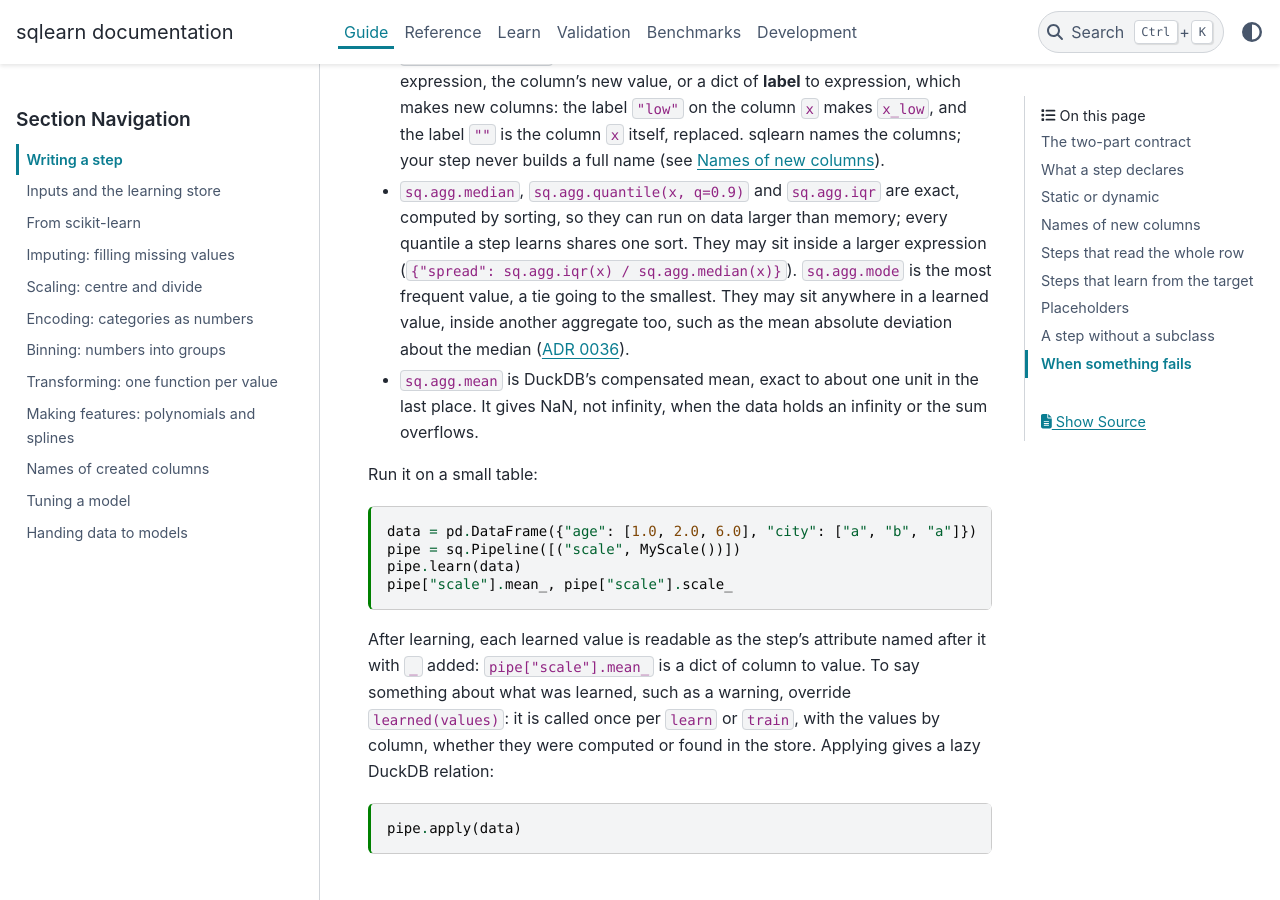
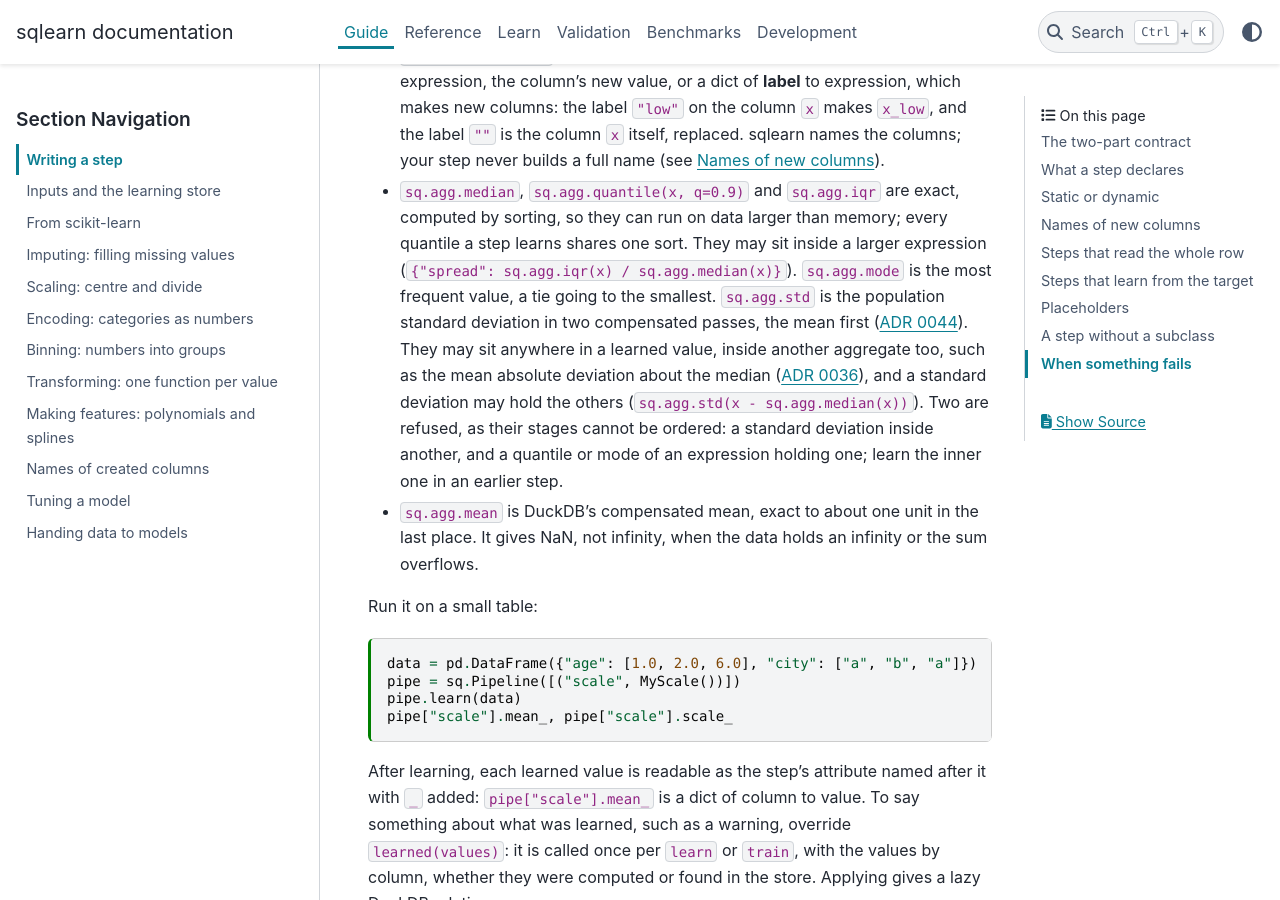
Before and after one commit to glaucis/sqlearn, a Sphinx documentation site: the page built from docs/guide/writing-a-step.md, in a window 1280 px wide and 900 px high, scrolled down 811 px. Built offline with Sphinx 7.4.7 and the PyData theme 0.15.4, drawn with Linux system fonts in a browser that asks for light colours; pages that are not in the unit, such as notebooks, are missing from menus; the version number could not be read and is left out.

Commit message:
docs: record the two-pass standard deviation in ADR 0044 (#28)
ADR 0044 records the staged two passes, the min = max rule for an
exact 0, the measured cost (about 2.9 times through sqlearn, every
form within 64 MB), the 2-ULP bound and why, and which nestings are
refused. ADR 0033's standard deviation line is marked superseded,
ADR 0036 notes the extension, the guide names std among the staged
aggregates, and the preprocessing spec drops its "until #28" line.

```diff
--- a/docs/guide/writing-a-step.md
+++ b/docs/guide/writing-a-step.md
@@ -51,10 +51,16 @@ class MyScale(sq.Step):
   computed by sorting, so they can run on data larger than memory; every
   quantile a step learns shares one sort. They may sit inside a larger
   expression (`{"spread": sq.agg.iqr(x) / sq.agg.median(x)}`). `sq.agg.mode` is
-  the most frequent value, a tie going to the smallest. They may sit anywhere in
-  a learned value, inside another aggregate too, such as the mean absolute
-  deviation about the median
-  ([ADR 0036](../adr/0036-staged-aggregates-anywhere-in-a-learned-value.md)).
+  the most frequent value, a tie going to the smallest. `sq.agg.std` is the
+  population standard deviation in two compensated passes, the mean first
+  ([ADR 0044](../adr/0044-the-standard-deviation-in-two-staged-passes.md)).
+  They may sit anywhere in a learned value, inside another aggregate too, such
+  as the mean absolute deviation about the median
+  ([ADR 0036](../adr/0036-staged-aggregates-anywhere-in-a-learned-value.md)),
+  and a standard deviation may hold the others (`sq.agg.std(x -
+  sq.agg.median(x))`). Two are refused, as their stages cannot be ordered: a
+  standard deviation inside another, and a quantile or mode of an expression
+  holding one; learn the inner one in an earlier step.
 - `sq.agg.mean` is DuckDB's compensated mean, exact to about one unit in the
   last place. It gives NaN, not infinity, when the data holds an infinity or
   the sum overflows.
```
Also changed, not shown: docs/adr/0033-the-mean-is-summed-with-compensation.md (+3 -0 lines), docs/adr/0036-staged-aggregates-anywhere-in-a-learned-value.md (+2 -0 lines), docs/adr/0044-the-standard-deviation-in-two-staged-passes.md (added, +71 -0 lines), docs/adr/index.md (+1 -0 lines), docs/specs/library-preprocessing.md (+5 -3 lines).
